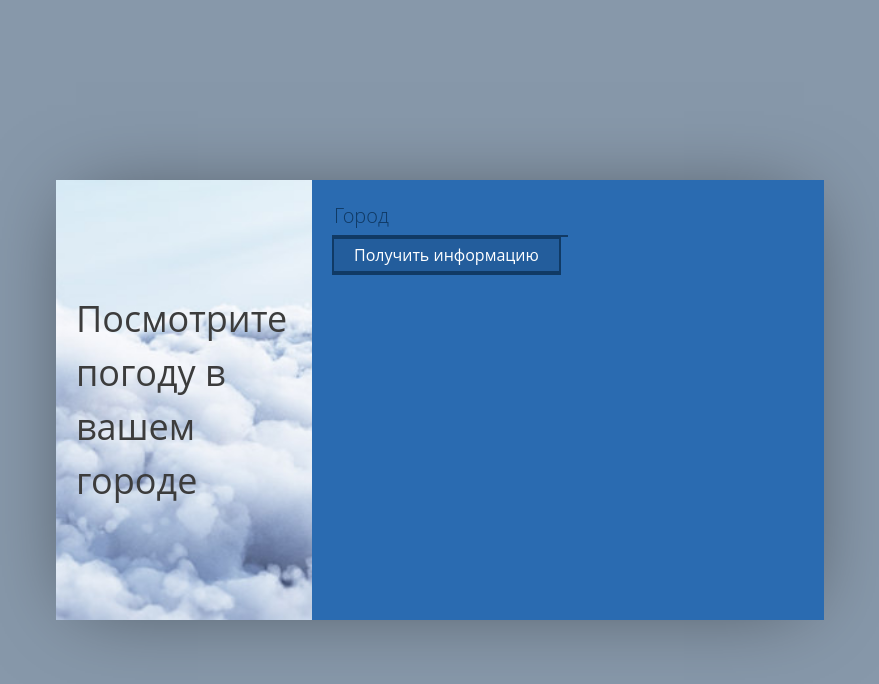
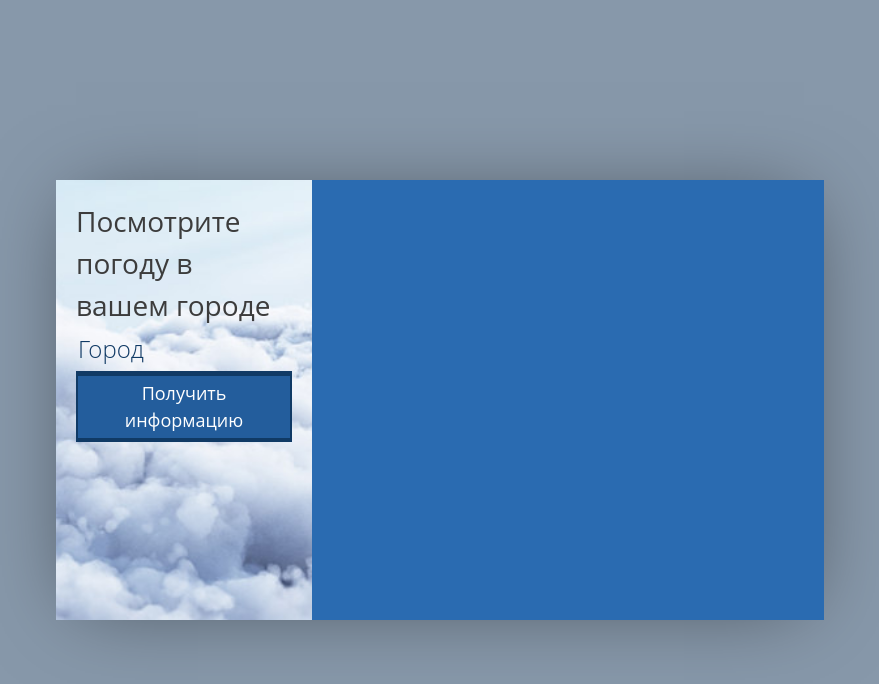
Before and after one commit to Shevja/temperatureDisplay, a React (Create React App) app: page / in a window 1280 px wide. Shown: the top 684 px of the page, without its empty margins (200-1079 px from the left). Built offline with nearby package versions, Linux system fonts and the light colour scheme.

Commit message:
changed styles: input moved to the right side of mini window

```diff
--- a/src/components/assets/info.css
+++ b/src/components/assets/info.css
@@ -1,13 +1,62 @@
 .info-container {
-    display: flex;
-    justify-content: center;
-    align-items: center;
-
     height: 55vh;
     padding: 20px;
     background: url("img/weather.jpg") center center no-repeat;
     background-size: cover;
 
     color: rgb(60, 60, 60);
-    font-size: 36px;
+    font-size: 28px;
 }
+
+.info-container input {
+    width: 100%;
+    font-size: 24px;
+    background-color: transparent;
+    border: 0;
+    border-bottom: solid 3px #113a65;
+    padding-bottom: 4px;
+    font-weight: lighter;
+    margin-right: 20px;
+    outline: none;
+}
+
+.info-container input:focus {
+    border-color: #185aa0;
+}
+
+input::-webkit-input-placeholder {
+    color: #103a65;
+}
+
+input::-moz-placeholder {
+    color: #103a65;
+}
+
+button {
+    border: 2px solid #103a65;
+    border-bottom: 4px solid #103a65;
+    padding: 4px 20px;
+    border-radius: 2px;
+    cursor: pointer;
+    background-color: #235d9c;
+    color: #fff;
+    outline: none !important;
+}
+
+button:hover {
+    border-bottom: 2px solid #103a65;
+    position: relative;
+    top: 2px;
+}
+
+button:active {
+    border-bottom: 2px solid transparent;
+    border-color: transparent;
+    position: relative;
+    top: 2px;
+}
+
+.info-container button {
+    width: 100%;
+    font-size: 18px;
+}
--- a/src/components/assets/weather.css
+++ b/src/components/assets/weather.css
@@ -5,51 +5,6 @@
 
     padding: 20px 20px;
     background-color: #2a6bb1;
-}
-
-input[type="text"] {
-    background-color: transparent;
-    border: 0;
-    border-bottom: solid 2px #113a65;
-    width: 50%;
-    padding-bottom: 4px;
-    color: #fff;
-    font-weight: lighter;
-    margin-right: 20px;
-    font-size: 20px;
-    outline: none;
-}
-
-input::-webkit-input-placeholder {
-    color: #103a65;
-}
-
-input::-moz-placeholder {
-    color: #103a65;
-}
-
-button {
-    border: 2px solid #103a65;
-    border-bottom: 4px solid #103a65;
-    padding: 4px 20px;
-    border-radius: 2px;
-    cursor: pointer;
-    background-color: #235d9c;
-    color: #fff;
-    outline: none !important;
-}
-
-button:hover {
-    border-bottom: 2px solid #103a65;
-    position: relative;
-    top: 2px;
-}
-
-button:active {
-    border-bottom: 2px solid transparent;
-    border-color: transparent;
-    position: relative;
-    top: 2px;
 }
 
 .temperature-info {
@@ -67,5 +22,8 @@ button:active {
 
 .optional-info-child {
     display: flex;
-    justify-content: space-evenly;
 }
+
+.optional-info-child p {
+    margin-left: 20px;
+}
--- a/src/components/body.jsx
+++ b/src/components/body.jsx
@@ -96,9 +96,9 @@ class Body extends Component {
                 <div className="main">
                     <div className="col-sm-4 info-container">
                         <Info />
+                        <Form weatherMethod={this.getWeatherInfo} />
                     </div>
                     <div className="col-sm-8 weather-container">
-                        <Form weatherMethod={this.getWeatherInfo} />
                         <Weather
                             city={this.state.city}
                             temp={this.state.temp}
--- a/src/components/elements/weather.jsx
+++ b/src/components/elements/weather.jsx
@@ -7,7 +7,7 @@ const Weather = props => (
             <div className="weather-container">
                 <p>{props.city}, {props.country}</p>
                 <div className="temperature-info">
-                    <p style={{ fontSize: '72px' }}>{props.temp}°</p>
+                    <p style={{ fontSize: '72px' }}>{props.temp} C°</p>
                     <p>{props.event}</p>
                 </div>
                 <div className="optional-info">
```
